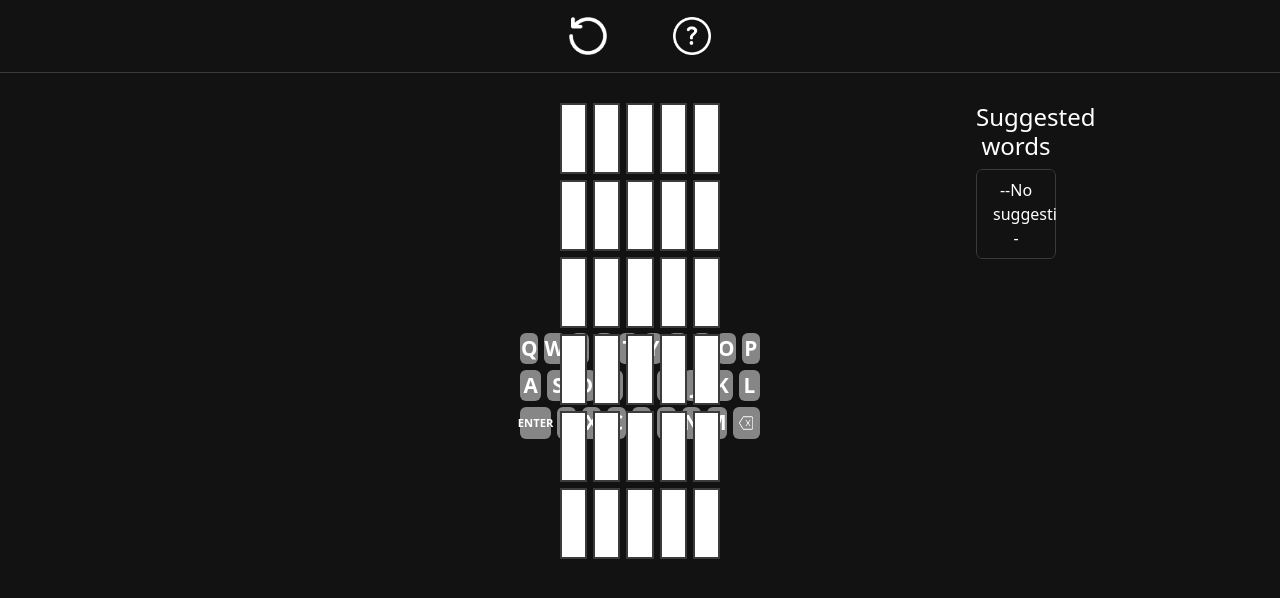
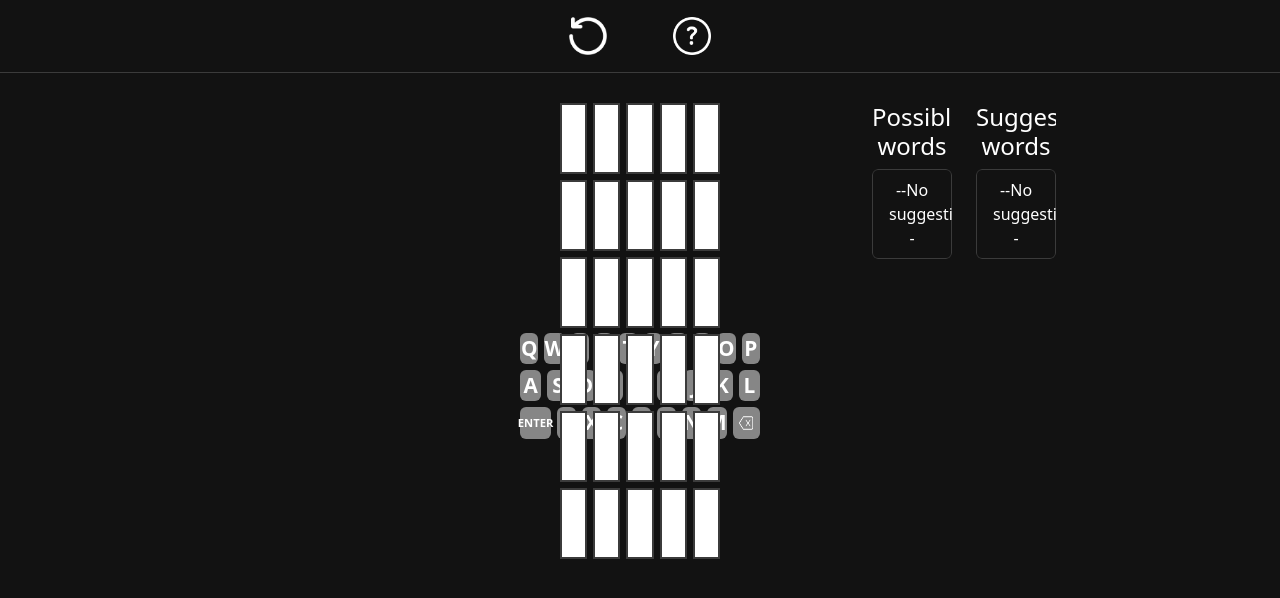
Before and after one commit to perssonoliver/WordleAssistant, a React (Vite) app in the folder wordle-solver/: page / in a window 1280 px wide. Shown: the top 598 px of the page. Built offline with nearby package versions, Linux system fonts and the light colour scheme.

Commit message:
Implemented algorithm that suggest words to guess

```diff
--- a/wordle-solver/src/App.jsx
+++ b/wordle-solver/src/App.jsx
@@ -440,7 +440,14 @@ function App() {
         }}
       >
         <MainGrid row={row} setColor={setColor} screenWidth={screenWidth} handleKeyPress={handleKeyPress} />
-        <WordList wordList={wordList} fillWord={fillWord} screenWidth={screenWidth} />
+        <WordList
+          wordList={wordList}
+          validLetters={validLetters}
+          validLetterFrequencies={letterFrequencies}
+          fillWord={fillWord}
+          row={row}
+          screenWidth={screenWidth}
+        />
       </div>
 
       <Keyboard handleKeyPress={handleKeyPress} screenWidth={screenWidth} />
--- a/wordle-solver/src/WordList.css
+++ b/wordle-solver/src/WordList.css
@@ -1,10 +1,17 @@
-.word-list {
+.word-list-container {
     position: absolute;
     right: 0;
     top: 0;
+    max-height: 100%;
+    display: flex;
+    gap: 24px;
+}
+
+.word-list {
     display: flex;
     flex-direction: column;
     max-height: 100%;
+    overflow-y: auto;
 }
 
 .word-list-header {
@@ -12,7 +19,6 @@
 }
 
 .list-group {
-    max-height: 100%;
     overflow-y: auto;
 }
 
--- a/wordle-solver/src/WordList.jsx
+++ b/wordle-solver/src/WordList.jsx
@@ -1,16 +1,97 @@
-import React from 'react';
-import './WordList.css';
+import { useState, useEffect } from 'react'
+import './WordList.css'
 
-function WordList({ wordList, fillWord, screenWidth }) {
-    const hasWords = wordList.length > 0;
+const ALPHABET = 'ABCDEFGHIJKLMNOPQRSTUVWXYZ'
+
+function WordList({ wordList, validLetters, validLetterFrequencies, fillWord, row, screenWidth }) {
+    const [suggestedWords, setSuggestedWords] = useState([])
+    const hasWords = wordList.length > 0
 
     function wordHandler(event) {
-        fillWord(event.target.innerText);
+        fillWord(event.target.innerText)
+    }
+
+    useEffect(() => {
+        let letterFrequencies = getLetterFrequencies()
+        console.log('letterFrequencies: ', letterFrequencies)
+        let yellowLetterIndexFrequencies = getYellowLetterIndexFrequencies()
+        console.log('yellowLetterIndexFrequencies: ', yellowLetterIndexFrequencies)
+
+        let scores = {}
+        for (const i in wordList) {
+            const currWord = wordList[i]
+            let score = 0
+
+            let visitedLetters = []
+            for (const letter of currWord) {
+                if (!visitedLetters.includes(letter)) {
+                    score += letterFrequencies[letter]
+                    visitedLetters.push(letter)
+                }
+                if (yellowLetterIndexFrequencies[letter]) {
+                    score += yellowLetterIndexFrequencies[letter][i]
+                }
+            }
+            scores[currWord] = score
+        }
+        setSuggestedWords(Object.keys(scores).sort((a, b) => scores[b] - scores[a]))
+        console.log(scores)
+    }, [wordList]);
+
+    function getLetterFrequencies() {
+        let letterFrequencies = {}
+        for (const letter of ALPHABET) {
+            letterFrequencies[letter] = wordList
+                .filter(word => word.includes(letter))
+                .length / wordList.length;
+        }
+        return letterFrequencies
+    }
+
+    function getYellowLetterIndexFrequencies() {
+        let yellowLetters = []
+        for (const currLetter of Object.keys(validLetterFrequencies)) {
+            for (let j = 0; j < 5; j++) {
+                // Right now it also captures green letters...
+                if (validLetters[row][j].includes(currLetter) && validLetters[row][j].length > 1) {
+                    if (!yellowLetters.includes(currLetter)) {
+                        yellowLetters.push(currLetter)
+                    }
+                }
+            }
+        }
+        let yellowLetterIndexFrequencies = {}
+        for (const letter of yellowLetters) {
+            yellowLetterIndexFrequencies[letter] = {
+                0: 0,
+                1: 0,
+                2: 0,
+                3: 0,
+                4: 0
+            }
+        }
+        for (const word of wordList) {
+            for (const i in word) {
+                const letter = word[i]
+                if (yellowLetters.includes(letter)) {
+                    yellowLetterIndexFrequencies[letter][i]++
+                }
+            }
+        }
+        for (const letter of yellowLetters) {
+            let currFrequencies = yellowLetterIndexFrequencies[letter]
+            const total = Object.values(currFrequencies).reduce((a, b) => a + b)
+            for (const i in currFrequencies) {
+                currFrequencies[i] /= total
+            }
+        }
+        return yellowLetterIndexFrequencies
     }
 
     return (
+        <div className='word-list-container'>
             <div className='word-list' style={{ width: `${screenWidth * 0.1}px` }}>
-            <h2 className='fs-4 word-list-header'>Suggested words</h2>
+                <h2 className='fs-4 word-list-header'>Possible words</h2>
                 <ul className='list-group'>
                     {!hasWords && <li className='list-group-item default-list-item'>--No suggestions--</li>}
                     {hasWords && wordList.map((word, i) => (
@@ -23,6 +104,22 @@ function WordList({ wordList, fillWord, screenWidth }) {
                     ))}
                 </ul>
             </div>
+
+            <div className='word-list' style={{ width: `${screenWidth * 0.1}px` }}>
+                <h2 className='fs-4 word-list-header'>Suggested words</h2>
+                <ul className='list-group'>
+                    {!hasWords && <li className='list-group-item default-list-item'>--No suggestions--</li>}
+                    {hasWords && suggestedWords.map((word, i) => (
+                        <li
+                            className='list-group-item word-item'
+                            key={`word${i}`}
+                            onDoubleClick={wordHandler}>
+                            {word}
+                        </li>
+                    ))}
+                </ul>
+            </div>
+        </div>
     );
 }
 
```
Also changed, not shown: 1 other file (tests, documents, lock files or other folders). Lines whose indentation alone changed are shown as unchanged.
